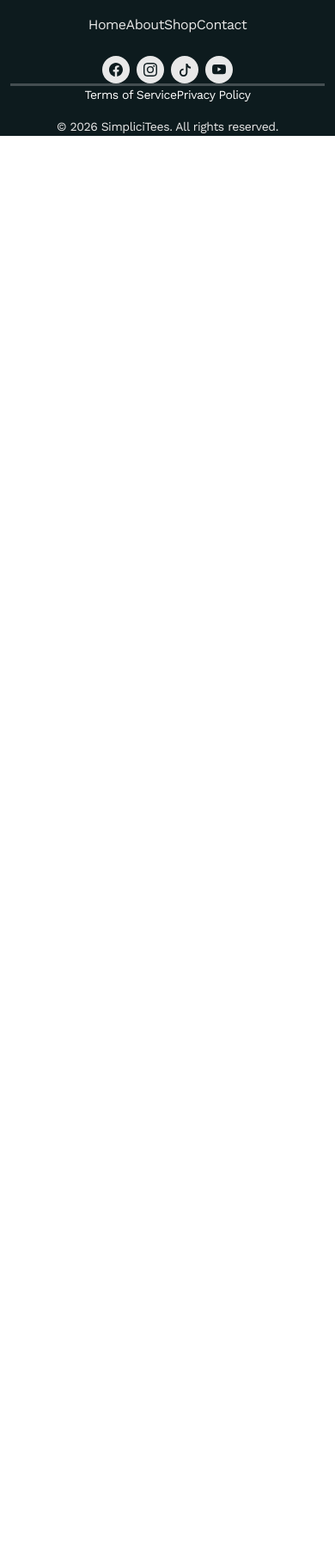
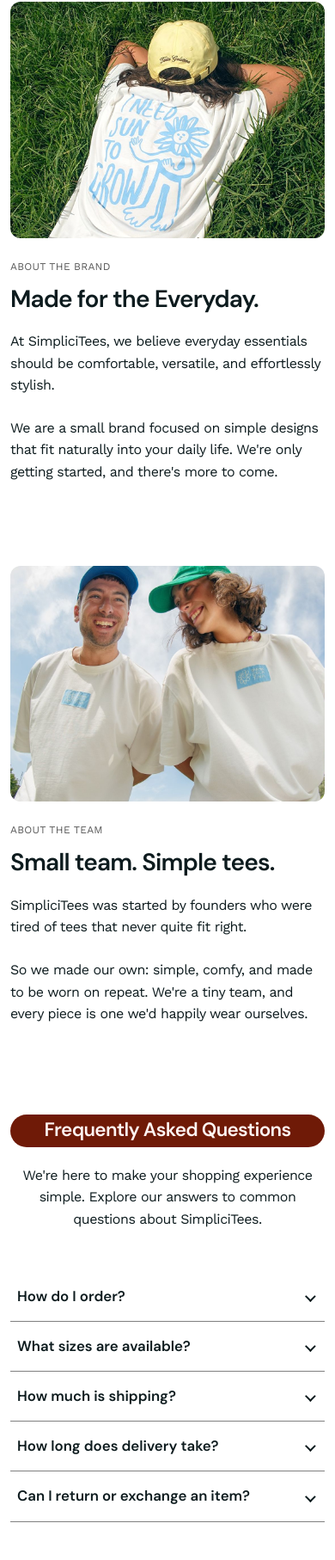
Before and after one commit to MoralesJC/SimpliciTees-Official-Site, a plain HTML site: page about.html in a window 390 px wide. Shown: the part 186-2000 px from the top of the page at 86% size. Before the commit the page ends 844 px from the top, so only its background shows below. Drawn offline with nearby package versions, Linux system fonts and the light colour scheme.

Commit message:
Worked on the About page body content; added styles to the CSS file for the About page

```diff
--- a/about.html
+++ b/about.html
@@ -58,9 +58,78 @@
         </div>
     </nav>
 
+ <main class="about-page container">
 
+    <!-- About the brand: image left, text right -->
+    <section class="about-row row align-items-center g-4 lg:g-5">
+      <div class="md:col-6">
+        <img src="/images/t-shirt1.png" class="about-image" alt="Person lying on the grass in a white SimpliciTees shirt with a light blue 'Need sun to grow' print and a yellow cap">
+      </div>
+      <div class="md:col-6">
+        <p class="about-eyebrow">About the brand</p>
+        <h2 class="about-heading">Made for the Everyday.</h2>
+        <p>At SimpliciTees, we believe everyday essentials should be comfortable, versatile, and effortlessly stylish.</p>
+        <p>We are a small brand focused on simple designs that fit naturally into your daily life. We're only getting started, and there's more to come.</p>
+      </div>
+    </section>
 
+    <!-- About the team: text left, image right (image shows first on mobile) -->
+    <section class="about-row row align-items-center g-4 lg:g-5">
+      <div class="md:col-6 order-2 md:order-1">
+        <p class="about-eyebrow">About the team</p>
+        <h2 class="about-heading">Small team. Simple tees.</h2>
+        <p>SimpliciTees was started by founders who were tired of tees that never quite fit right.</p>
+        <p>So we made our own: simple, comfy, and made to be worn on repeat. We're a tiny team, and every piece is one we'd happily wear ourselves.</p>
+      </div>
+      <div class="md:col-6 order-1 md:order-2">
+        <img src="/images/t-shirt2.png" class="about-image" alt="Two smiling people wearing cream SimpliciTees shirts with light blue chest patches and baseball caps">
+      </div>
+    </section>
 
+    <!-- FAQ -->
+    <section class="about-faq" aria-labelledby="faq-heading">
+      <h2 id="faq-heading" class="faq-pill">Frequently Asked Questions</h2>
+      <p class="faq-intro">We're here to make your shopping experience simple. Explore our answers to common questions about SimpliciTees.</p>
+
+      <div class="faq-list">
+        <details class="faq-item">
+          <summary>How do I order?</summary>
+          <div class="faq-body">
+            <p>Choose your colour, size, and quantity on the product page, then click Buy now. We accept Visa, Mastercard, PayPal, and bank or e-wallet transfers via QRPH.</p>
+          </div>
+        </details>
+
+        <details class="faq-item">
+          <summary>What sizes are available?</summary>
+          <div class="faq-body">
+            <p>Each product page lists the sizes available for that tee. If you're not sure which one to pick, email us at <a href="mailto:shop@simplicitees.com">shop@simplicitees.com</a> and we'll help.</p>
+          </div>
+        </details>
+
+        <details class="faq-item">
+          <summary>How much is shipping?</summary>
+          <div class="faq-body">
+            <p>Shipping fees depend on your delivery address and are added to your order total. All prices and fees are in Philippine pesos.</p>
+          </div>
+        </details>
+
+        <details class="faq-item">
+          <summary>How long does delivery take?</summary>
+          <div class="faq-body">
+            <p>Delivery time depends on where you are in the Philippines. We'll email you your order details so you can keep track. For international shipping, delivery may take 7-10 business days.</p>
+          </div>
+        </details>
+
+        <details class="faq-item">
+          <summary>Can I return or exchange an item?</summary>
+          <div class="faq-body">
+            <p>You can return items in their original condition by sending them with a tracked shipping service, along with your order number and reason for the return. Refunds go back to your original payment method, but shipping fees aren't refundable.</p>
+          </div>
+        </details>
+      </div>
+    </section>
+
+  </main>
 
 
 
```
